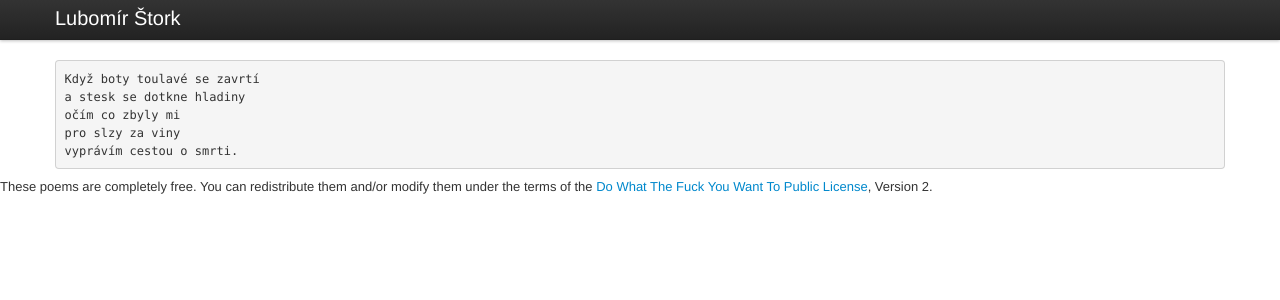
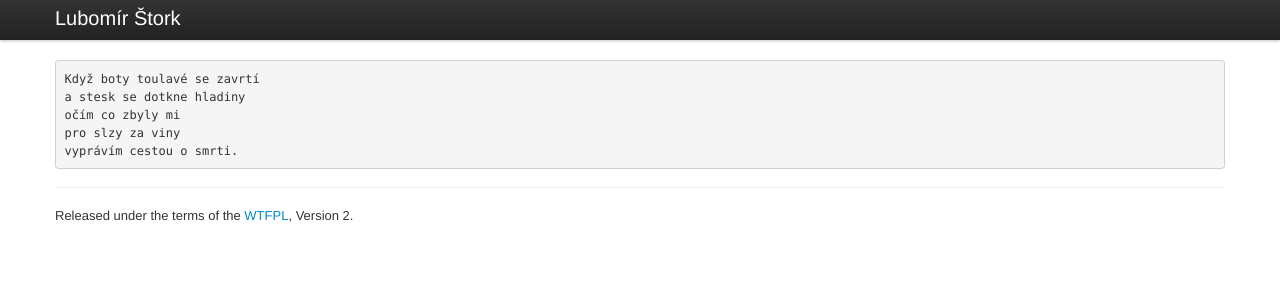
Before and after one commit to stork/stork.github.io, a Jekyll site: the page built from poems/_posts/2008-01-01-poutnik-z-donuceni.html, in a window 1280 px wide. Shown: the top 300 px of the page. Built offline with Jekyll 4.4.1, drawn with Linux system fonts in a browser that asks for light colours.

Commit message:
Work on layouts

```diff
--- a/_layouts/poems.html
+++ b/_layouts/poems.html
@@ -3,10 +3,10 @@ layout: base
 ---
 <div class="container">
 	<pre>{{ content }}</pre>
+	<hr>
+	<footer>
+		<p>
+			Released under the terms of the <a href="http://sam.zoy.org/wtfpl/">WTFPL</a>, Version 2.
+		</p>
+	</footer>
 </div>
-<footer>
-	<p>
-		These poems are completely free. You can redistribute them and/or modify them under the terms of the
-		<a href="http://sam.zoy.org/wtfpl/">Do What The Fuck You Want To Public License</a>, Version 2.
-	</p>
-</footer>
```
Also changed, not shown: _layouts/default.html (+4 -3 lines).
